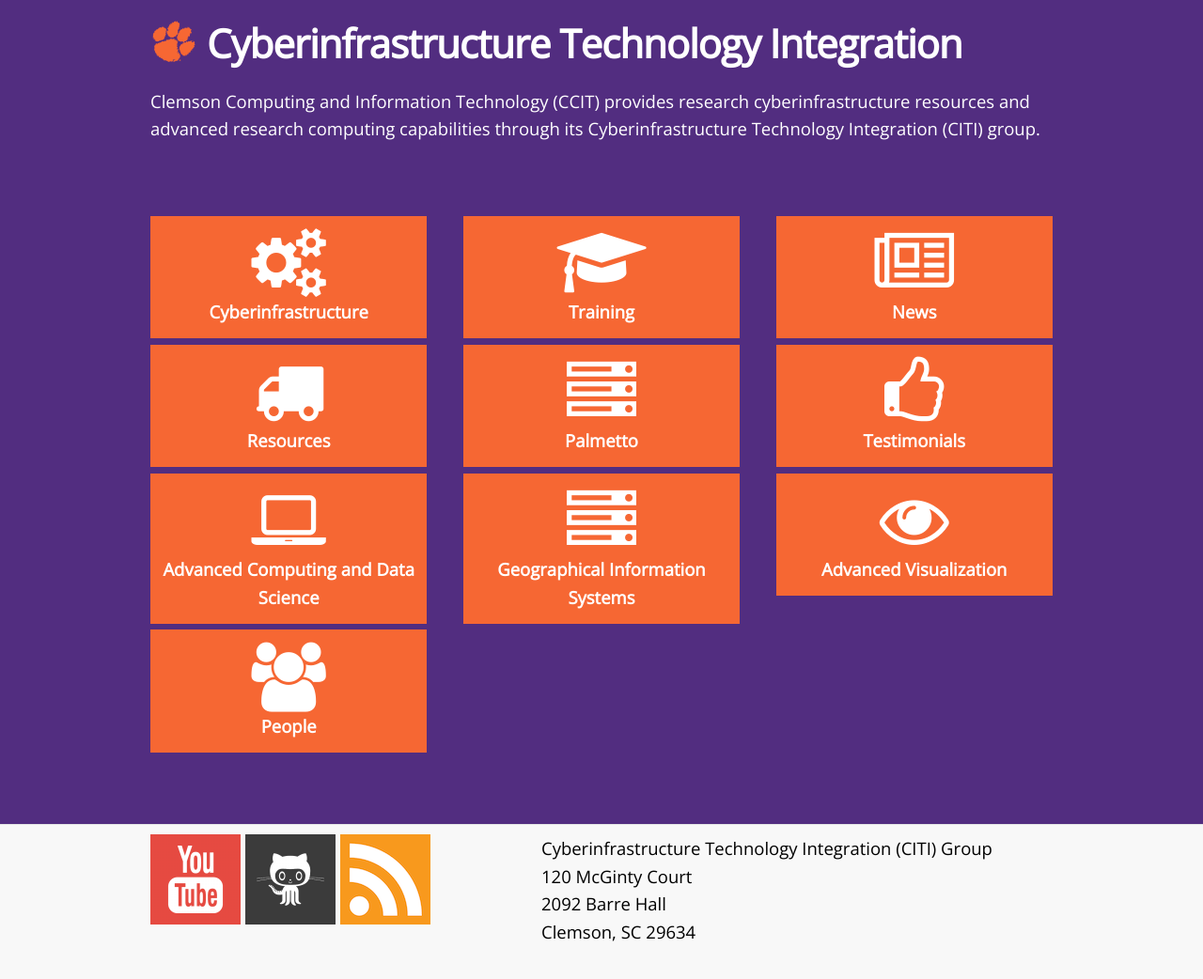
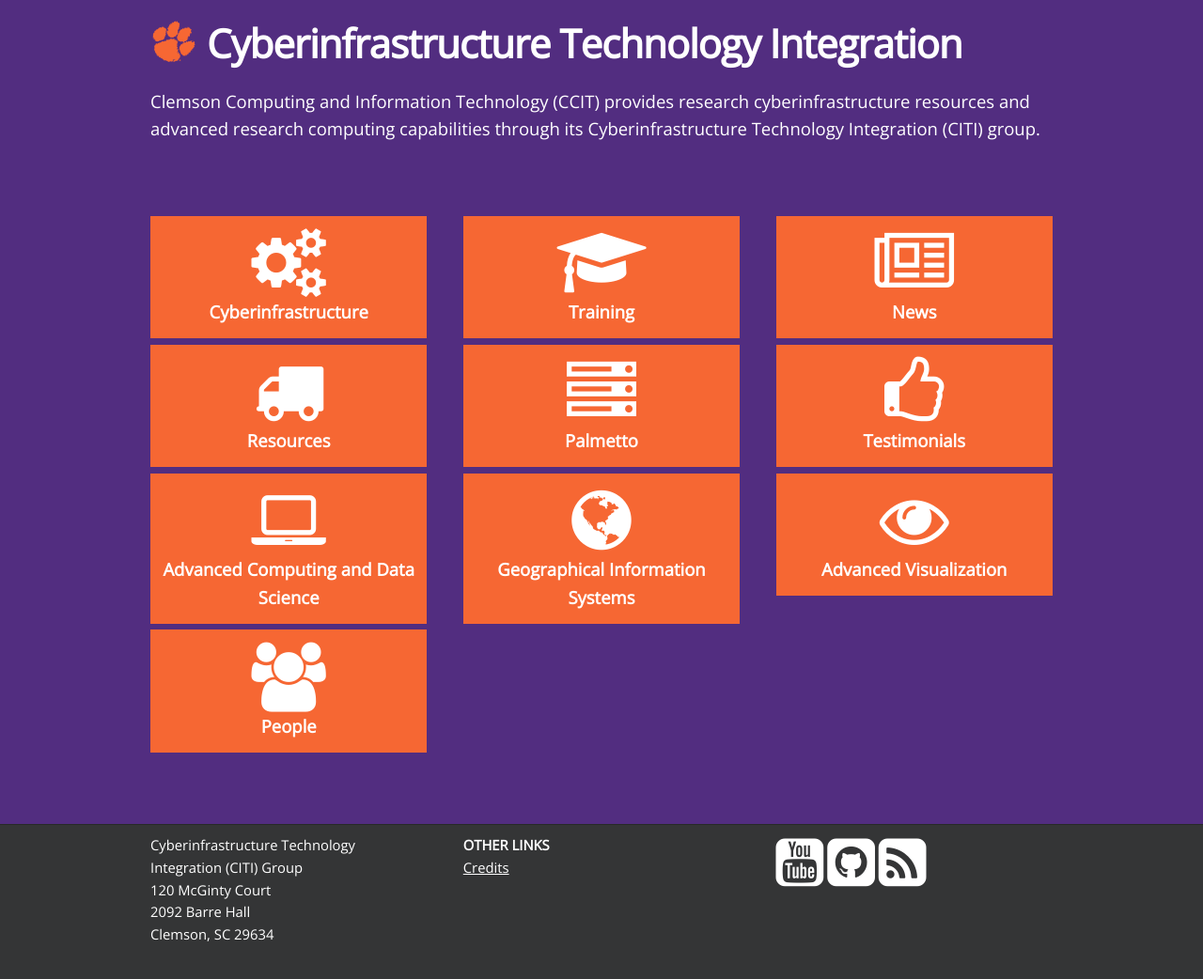
Before and after one commit to clemsonciti/citi-webpage, a Jekyll site: the page built from index.html, in a window 1280 px wide. Shown: the whole page at 94% size. Built offline with Jekyll 4.4.1, drawn with Linux system fonts in a browser that asks for light colours.

Commit message:
Updated footer, CSS and credits page

```diff
--- a/_includes/footer.html
+++ b/_includes/footer.html
@@ -4,17 +4,38 @@
 
       <div class="row">
 
-        <div class="five columns" >
-          <a href="https://www.youtube.com/channel/UCVJUqkuJmNKbO58wwsvdLiw"><img src="/images/youtube-icon.png"></a>
-          <a href="https://github.com/clemsonciti"><img src="/images/github-icon.png"></a>
-          <a href="/feed.xml"><img src="/images/rss-icon.png"></a>
-        </div>
-
-        <div class="seven columns" >
+        <div class="four columns" >
            <p>Cyberinfrastructure Technology Integration (CITI) Group<br>
            120 McGinty Court<br>
            2092 Barre Hall<br>
            Clemson, SC 29634</p>
+        </div>
+
+        <div class="four columns" >
+           <b>OTHER LINKS</b><br>
+           <a href="/credits.html"><span style="color: white; text-decoration: underline;">Credits</span></a>
+        </div>
+
+        <div class="four columns" >
+
+        <a href="https://www.youtube.com/channel/UCVJUqkuJmNKbO58wwsvdLiw">
+          <span style="color: white;">
+          <i class="fa fa-youtube-square fa-4x" aria-hidden="true"></i>
+          </span>
+        </a>
+
+        <a href="https://github.com/clemsonciti">
+          <span style="color: white;">
+          <i class="fa fa-github-square fa-4x" aria-hidden="true"></i>
+          </span>
+        </a>
+
+        <a href="/feed.xml">
+          <span style="color: white;">
+          <i class="fa fa-rss-square fa-4x" aria-hidden="true"></i>
+          </span>
+        </a>
+
         </div>
 
       </div>
--- a/css/citi.css
+++ b/css/citi.css
@@ -89,13 +89,13 @@ body {
    left: 0px;
    bottom: 0px;
    padding: 10px 10px 10px 10px;
-   border-top: 1px solid #e5e5e5;
-   background: #F8F8F8;
-   /*background: #4D4F50;*/
+   border-top: 1px solid #272929;
+   background: #343536;
    text-align: left;
    clear: both;
-   color: #000000;
+   color: #ffffff;
    margin-top: 50px;
+   font-size: 80.0%;
 }
 
 /*#wrap {min-height: 100%;}*/
--- a/index.html
+++ b/index.html
@@ -80,7 +80,7 @@ layout: index
  <div class="four columns index_tile">
  <a href="/palmetto">
    <span style="color: white;">
-     <i class="fa fa-server fa-4x"></i><br>
+     <i class="fa fa-globe fa-4x"></i><br>
      <b>Geographical Information Systems</b>
    </span>
  </a>
```
Also changed, not shown: credits.md (added, +8 -0 lines).
